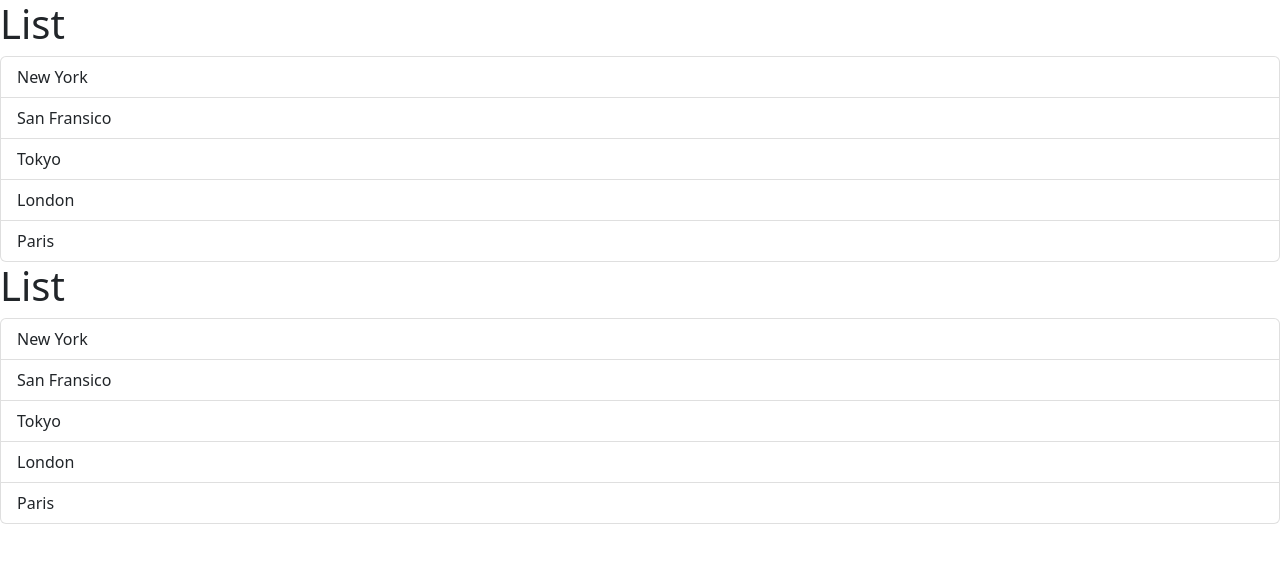
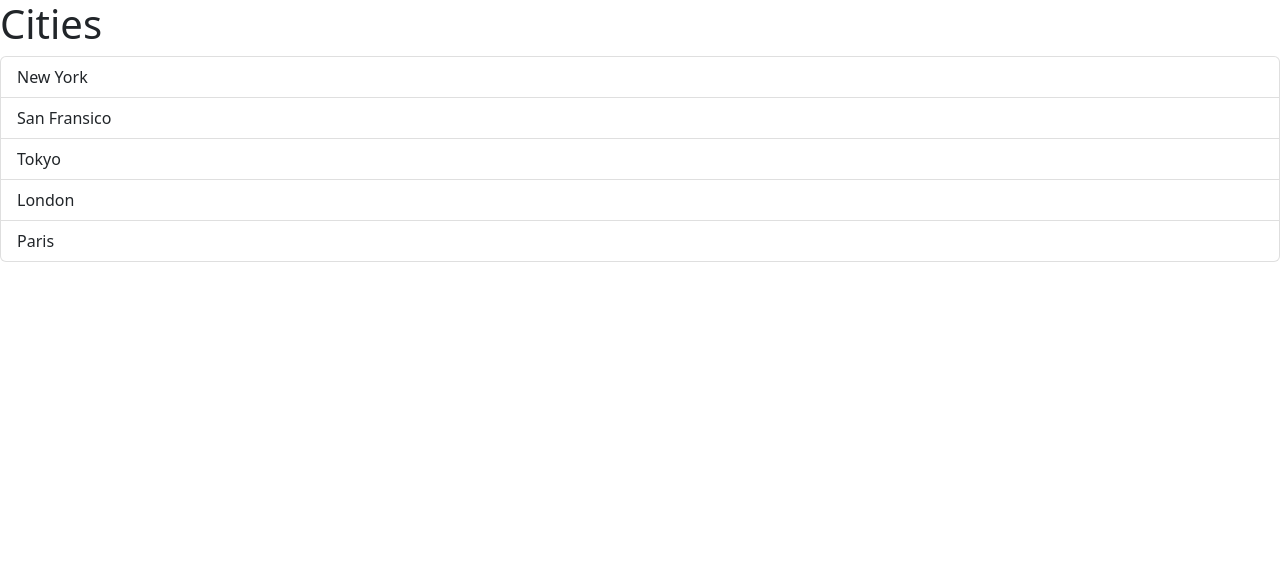
Before and after one commit to Jodjojo/React-Crash, a React (Vite) app in the folder React-app/: page / in a window 1280 px wide. Shown: the top 562 px of the page. Built offline with nearby package versions, Linux system fonts and the light colour scheme.

Commit message:
Using Props to pass Data Dynamically in Components

```diff
--- a/React-app/src/App.tsx
+++ b/React-app/src/App.tsx
@@ -3,15 +3,14 @@
 
 // Now to use the imported component we use it just as a normal HTML component tag with opening and closing tag
 function App() {
+	let items = ["New York", "San Fransico", "Tokyo", "London", "Paris"];
+
 	return (
 		<div>
-			<ListGroup></ListGroup>
-			<ListGroup></ListGroup>
+			<ListGroup items={items} heading='Cities'></ListGroup>
 		</div>
 	);
 }
 
-// If we had 2 or more sitings of the same component like having 2 list groups, they would have their own individuals states and will be independent of each other
-
 // export the APP component
 export default App;
--- a/React-app/src/components/ListGroup.tsx
+++ b/React-app/src/components/ListGroup.tsx
@@ -1,19 +1,17 @@
 import { useState } from "react";
+// We will need to pass object  with two properties { items: [], heading: string}
+// we use the Interface typescript feature to define the shape or interface of an object
+interface Props {
+	items: string[];
+	heading: string;
+}
 
-function ListGroup() {
-	let items = ["New York", "San Fransico", "Tokyo", "London", "Paris"];
-
-	// let SelectedIndex = -1;
-	// Hook(useState) - function that allows us to tap into built in features in reacts...telling react that this component will have data or state that can chnage over time
+function ListGroup({ items, heading }: Props) {
 	const [SelectedIndex, SetSelectedIndex] = useState(-1);
-	// const arr = useState();
-	// The value (-1) in the useState is the value of the initial selector index then on each clickm the setSelectedIndex function is called using the index of the List clicked
-	// arr[0]; //Initial Variable(selectedIndex)
-	// arr[1]; //Updater function to update Dom
 
 	return (
 		<>
-			<h1>List</h1>
+			<h1>{heading}</h1>
 			{items.length === 0 && <p>No Item Found</p>}
 
 			<ul className='list-group'>
@@ -37,7 +35,7 @@
 	);
 }
 
-// To Highlight a list item when clicked we have a bootstrap class called active
-// To Limit which item gets the active class on click we Manage the state by using a variable to keep track of the index of the selected item
-// so we use the conditional operator to decide if the variable index is equal to the selectedIndex variable we created
+// To make a component reusable we use PROPS OR PROPERTIES
+// Props are the inputs to our components
+// Instead og harcoding our listGroup we want to make it possible that we can pass various labels into the component
 export default ListGroup;
```
